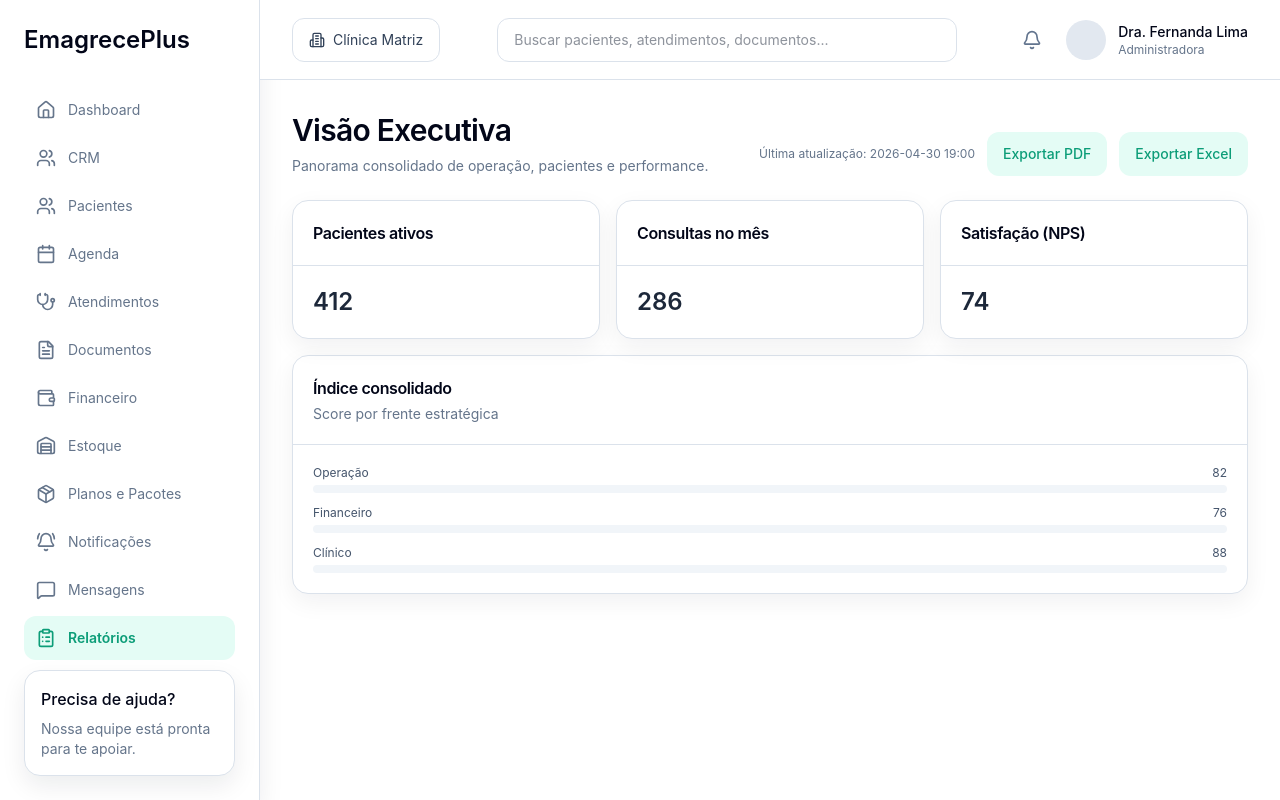
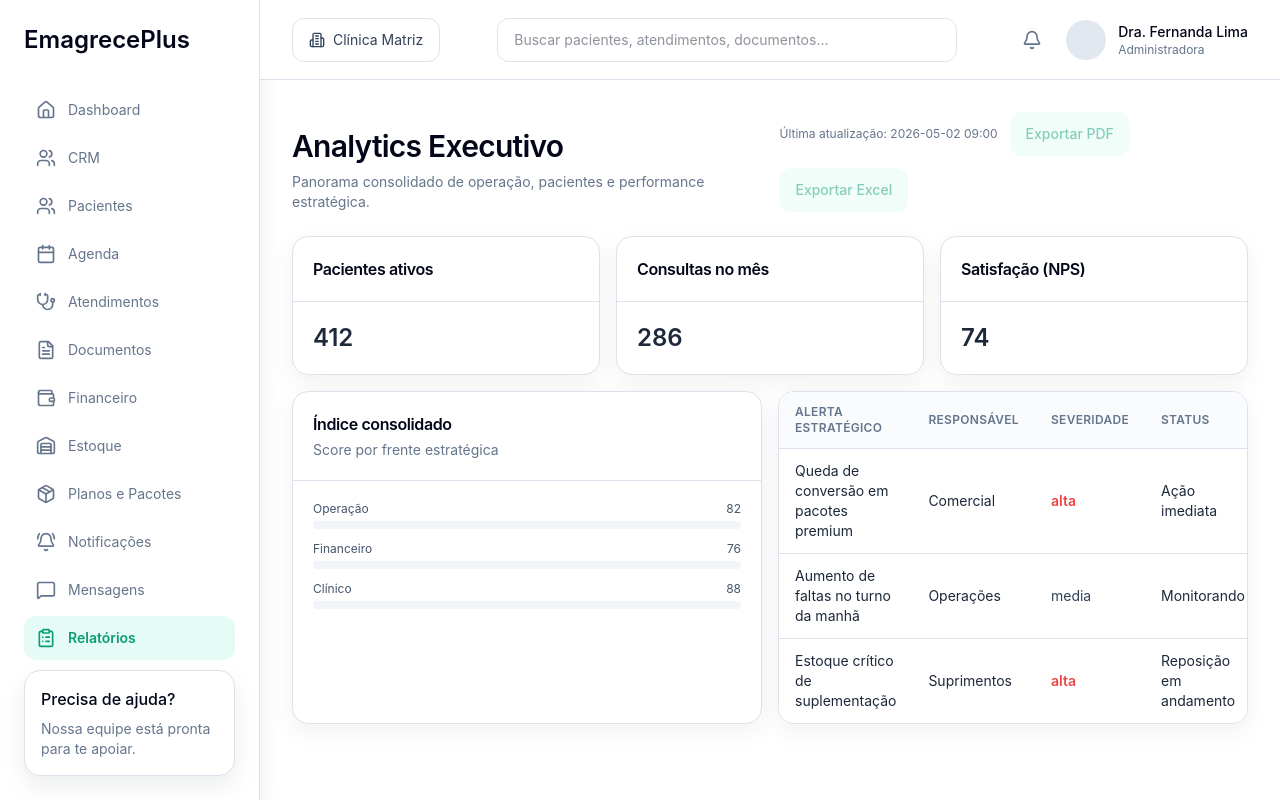
Before and after one commit to erickfroes/emagreceplus-ui-blueprint, a Next.js app: page /reports/executive in a window 1280 px wide. Built offline with nearby package versions, Linux system fonts and the light colour scheme.

Commit message:
Polish analytics and reports screens with complete mocked states

```diff
--- a/src/app/reports/executive/page.tsx
+++ b/src/app/reports/executive/page.tsx
@@ -3,19 +3,44 @@ import { ReportChartCard } from "@/components/reports/ReportChartCard";
 import { ReportStateSection } from "@/components/reports/ReportStateSection";
 import { ReportToolbar } from "@/components/reports/ReportToolbar";
 import { Card, CardContent, CardHeader, CardTitle } from "@/components/ui/Card";
+import { DataTable } from "@/components/ui/DataTable";
 import { PageHeader } from "@/components/ui/PageHeader";
 import { executiveReportMock } from "@/data/mock/reports";
 
 export default function ExecutiveReportPage() {
-  const { meta, cards, chart } = executiveReportMock;
+  const { meta, cards, chart, strategicAlerts } = executiveReportMock;
   return (
     <DashboardShell active="Relatórios">
       <PageHeader title={meta.title} description={meta.subtitle} actions={<ReportToolbar lastUpdated={meta.lastUpdated} />} />
-      <ReportStateSection state={meta.state} entity="visão executiva" />
+      <ReportStateSection state={meta.state} entity="analytics executivo" />
       {meta.state === "default" ? (
         <div className="space-y-4">
-          <div className="grid gap-4 md:grid-cols-3">{cards.map((card) => <Card key={card.label}><CardHeader><CardTitle>{card.label}</CardTitle></CardHeader><CardContent className="text-2xl font-semibold">{card.value}</CardContent></Card>)}</div>
-          <ReportChartCard title="Índice consolidado" subtitle="Score por frente estratégica" points={chart} />
+          <div className="grid gap-4 md:grid-cols-3">
+            {cards.map((card) => (
+              <Card key={card.label}>
+                <CardHeader><CardTitle>{card.label}</CardTitle></CardHeader>
+                <CardContent className="text-2xl font-semibold">{card.value}</CardContent>
+              </Card>
+            ))}
+          </div>
+          <div className="grid gap-4 lg:grid-cols-2">
+            <ReportChartCard title="Índice consolidado" subtitle="Score por frente estratégica" points={chart} />
+            <DataTable
+              columns={[
+                { key: "title", label: "Alerta estratégico" },
+                { key: "owner", label: "Responsável" },
+                {
+                  key: "severity",
+                  label: "Severidade",
+                  render: (row) => (
+                    <span className={row.severity === "alta" ? "font-semibold text-danger" : "text-slate-700"}>{row.severity}</span>
+                  ),
+                },
+                { key: "status", label: "Status" },
+              ]}
+              rows={strategicAlerts}
+            />
+          </div>
         </div>
       ) : null}
     </DashboardShell>
--- a/src/app/reports/finance/page.tsx
+++ b/src/app/reports/finance/page.tsx
@@ -3,11 +3,12 @@ import { ReportChartCard } from "@/components/reports/ReportChartCard";
 import { ReportStateSection } from "@/components/reports/ReportStateSection";
 import { ReportToolbar } from "@/components/reports/ReportToolbar";
 import { Card, CardContent, CardHeader, CardTitle } from "@/components/ui/Card";
+import { DataTable } from "@/components/ui/DataTable";
 import { PageHeader } from "@/components/ui/PageHeader";
 import { financeReportMock } from "@/data/mock/reports";
 
 export default function FinanceReportPage() {
-  const { meta, kpis, chart, hasFinancialPermission } = financeReportMock;
+  const { meta, kpis, chart, hasFinancialPermission, unitRows } = financeReportMock;
 
   return (
     <DashboardShell active="Relatórios">
@@ -16,6 +17,7 @@ export default function FinanceReportPage() {
 
       {meta.state === "default" ? (
         hasFinancialPermission ? (
+          <div className="space-y-4">
             <div className="grid gap-4 md:grid-cols-3">
               {kpis.map((kpi) => (
                 <Card key={kpi.label}>
@@ -23,7 +25,20 @@ export default function FinanceReportPage() {
                   <CardContent className="text-2xl font-semibold text-slate-950">{kpi.value}</CardContent>
                 </Card>
               ))}
+            </div>
+            <div className="grid gap-4 lg:grid-cols-2">
               <ReportChartCard title="Receita por mês" subtitle="Valores simulados para prototipação" points={chart} />
+              <DataTable
+                columns={[
+                  { key: "unit", label: "Unidade" },
+                  { key: "revenue", label: "Receita" },
+                  { key: "margin", label: "Margem" },
+                  { key: "delinquency", label: "Inadimplência" },
+                  { key: "variation", label: "Variação" },
+                ]}
+                rows={unitRows}
+              />
+            </div>
           </div>
         ) : (
           <Card>
--- a/src/app/reports/inventory/page.tsx
+++ b/src/app/reports/inventory/page.tsx
@@ -7,12 +7,24 @@ import { PageHeader } from "@/components/ui/PageHeader";
 import { inventoryReportMock } from "@/data/mock/reports";
 
 export default function InventoryReportPage() {
-  const { meta, chart, rows } = inventoryReportMock;
+  const { meta, chart, rows, consumptionKpis } = inventoryReportMock;
   return (
     <DashboardShell active="Relatórios">
       <PageHeader title={meta.title} description={meta.subtitle} actions={<ReportToolbar lastUpdated={meta.lastUpdated} />} />
       <ReportStateSection state={meta.state} entity="relatórios de estoque" />
       {meta.state === "default" ? (
+        <div className="space-y-4">
+          <div className="grid gap-4 md:grid-cols-3">
+            {consumptionKpis.map((kpi) => (
+              <Card key={kpi.id}>
+                <CardHeader><CardTitle>{kpi.label}</CardTitle></CardHeader>
+                <CardContent>
+                  <p className="text-2xl font-semibold text-slate-950">{kpi.value}</p>
+                  <p className="text-xs text-muted-foreground">{kpi.context}</p>
+                </CardContent>
+              </Card>
+            ))}
+          </div>
           <div className="grid gap-4 lg:grid-cols-2">
             <ReportChartCard title="Cobertura por categoria" subtitle="Percentual de estoque disponível" points={chart} />
             <Card>
@@ -22,6 +34,7 @@ export default function InventoryReportPage() {
               </CardContent>
             </Card>
           </div>
+        </div>
       ) : null}
     </DashboardShell>
   );
--- a/src/app/reports/packages/page.tsx
+++ b/src/app/reports/packages/page.tsx
@@ -3,11 +3,12 @@ import { ReportChartCard } from "@/components/reports/ReportChartCard";
 import { ReportStateSection } from "@/components/reports/ReportStateSection";
 import { ReportToolbar } from "@/components/reports/ReportToolbar";
 import { Card, CardContent, CardHeader, CardTitle } from "@/components/ui/Card";
+import { DataTable } from "@/components/ui/DataTable";
 import { PageHeader } from "@/components/ui/PageHeader";
 import { packagesReportMock } from "@/data/mock/reports";
 
 export default function PackagesReportPage() {
-  const { meta, chart, rows } = packagesReportMock;
+  const { meta, chart, rows, funnelRows } = packagesReportMock;
 
   return (
     <DashboardShell active="Relatórios">
@@ -15,11 +16,26 @@ export default function PackagesReportPage() {
       <ReportStateSection state={meta.state} entity="relatórios de planos e pacotes" />
       {meta.state === "default" ? (
         <div className="grid gap-4 lg:grid-cols-2">
-          <ReportChartCard title="Distribuição por produto" subtitle="Quantidade de assinaturas ativas" points={chart} />
-          <Card>
-            <CardHeader><CardTitle>Ranking de pacotes</CardTitle></CardHeader>
-            <CardContent className="space-y-3 text-sm">
-              {rows.map((row) => <div key={row.id} className="rounded-xl border border-border p-3"><p className="font-medium">{row.name}</p><p>{row.metric}</p><p className="text-muted-foreground">Variação: {row.variation}</p></div>)}
+          <ReportChartCard title="Funil de pacotes" subtitle="Leads, propostas e fechamento" points={chart} />
+          <DataTable
+            columns={[
+              { key: "stage", label: "Etapa" },
+              { key: "volume", label: "Volume" },
+              { key: "conversion", label: "Conversão" },
+              { key: "cycle", label: "Ciclo médio" },
+            ]}
+            rows={funnelRows}
+          />
+          <Card className="lg:col-span-2">
+            <CardHeader><CardTitle>Performance por pacote</CardTitle></CardHeader>
+            <CardContent className="grid gap-3 text-sm md:grid-cols-3">
+              {rows.map((row) => (
+                <div key={row.id} className="rounded-xl border border-border p-3">
+                  <p className="font-medium">{row.name}</p>
+                  <p>{row.metric}</p>
+                  <p className="text-muted-foreground">Variação: {row.variation}</p>
+                </div>
+              ))}
             </CardContent>
           </Card>
         </div>
--- a/src/components/reports/ReportToolbar.tsx
+++ b/src/components/reports/ReportToolbar.tsx
@@ -4,8 +4,12 @@ export function ReportToolbar({ lastUpdated }: { lastUpdated: string }) {
   return (
     <div className="flex flex-wrap items-center gap-3">
       <span className="text-xs text-muted-foreground">Última atualização: {lastUpdated}</span>
-      <Button variant="secondary">Exportar PDF</Button>
-      <Button variant="secondary">Exportar Excel</Button>
+      <Button variant="secondary" disabled>
+        Exportar PDF
+      </Button>
+      <Button variant="secondary" disabled>
+        Exportar Excel
+      </Button>
     </div>
   );
 }
--- a/src/data/mock/reports/index.ts
+++ b/src/data/mock/reports/index.ts
@@ -19,14 +19,46 @@ export interface TableRow {
   variation: string;
 }
 
+export interface StrategicAlert {
+  id: string;
+  title: string;
+  owner: string;
+  severity: "alta" | "media" | "baixa";
+  status: string;
+}
+
+export interface FinancialUnitRow {
+  id: string;
+  unit: string;
+  revenue: string;
+  margin: string;
+  delinquency: string;
+  variation: string;
+}
+
+export interface PackageFunnelRow {
+  id: string;
+  stage: string;
+  volume: string;
+  conversion: string;
+  cycle: string;
+}
+
+export interface InventoryConsumptionKpi {
+  id: string;
+  label: string;
+  value: string;
+  context: string;
+}
+
 export const financeReportMock = {
   meta: {
     title: "Relatórios Financeiros",
-    subtitle: "Acompanhe faturamento, inadimplência e margem operacional.",
-    lastUpdated: "2026-04-30 18:40",
+    subtitle: "Acompanhe faturamento, inadimplência e margem operacional por unidade.",
+    lastUpdated: "2026-05-02 08:40",
     state: "default",
   } as ReportMeta,
-  hasFinancialPermission: false,
+  hasFinancialPermission: true,
   kpis: [
     { label: "Receita mensal", value: "R$ 128.500" },
     { label: "Ticket médio", value: "R$ 1.240" },
@@ -38,31 +70,42 @@ export const financeReportMock = {
     { label: "Mar", value: 88 },
     { label: "Abr", value: 100 },
   ] as ChartDatum[],
+  unitRows: [
+    { id: "fin-unit-1", unit: "Unidade Centro", revenue: "R$ 58.400", margin: "29%", delinquency: "3,1%", variation: "+6,4%" },
+    { id: "fin-unit-2", unit: "Unidade Norte", revenue: "R$ 41.900", margin: "24%", delinquency: "4,7%", variation: "+3,8%" },
+    { id: "fin-unit-3", unit: "Unidade Sul", revenue: "R$ 28.200", margin: "22%", delinquency: "5,2%", variation: "-1,4%" },
+  ] as FinancialUnitRow[],
 };
 
 export const packagesReportMock = {
   meta: {
     title: "Relatórios de Planos e Pacotes",
-    subtitle: "Desempenho comercial por tipo de plano e recorrência.",
-    lastUpdated: "2026-04-30 18:20",
+    subtitle: "Desempenho comercial por funil, conversão e recorrência.",
+    lastUpdated: "2026-05-02 08:15",
     state: "default",
   } as ReportMeta,
   chart: [
-    { label: "Starter", value: 32 },
-    { label: "Premium", value: 54 },
-    { label: "Intensivo", value: 21 },
+    { label: "Leads", value: 210 },
+    { label: "Propostas", value: 148 },
+    { label: "Vendas", value: 67 },
   ] as ChartDatum[],
   rows: [
     { id: "pkg-1", name: "Plano Premium 6 meses", metric: "48 ativos", variation: "+12%" },
     { id: "pkg-2", name: "Pacote Intensivo 90 dias", metric: "19 ativos", variation: "+4%" },
+    { id: "pkg-3", name: "Plano Essencial 3 meses", metric: "33 ativos", variation: "+8%" },
   ] as TableRow[],
+  funnelRows: [
+    { id: "funnel-1", stage: "Contato qualificado", volume: "210", conversion: "100%", cycle: "—" },
+    { id: "funnel-2", stage: "Proposta enviada", volume: "148", conversion: "70%", cycle: "2,1 dias" },
+    { id: "funnel-3", stage: "Fechamento", volume: "67", conversion: "45%", cycle: "4,8 dias" },
+  ] as PackageFunnelRow[],
 };
 
 export const inventoryReportMock = {
   meta: {
     title: "Relatórios de Estoque",
-    subtitle: "Itens críticos, giro e cobertura estimada por categoria.",
-    lastUpdated: "2026-04-30 17:55",
+    subtitle: "Itens críticos, giro e consumo médio por categoria e unidade.",
+    lastUpdated: "2026-05-02 07:55",
     state: "default",
   } as ReportMeta,
   chart: [
@@ -73,14 +116,20 @@ export const inventoryReportMock = {
   rows: [
     { id: "inv-1", name: "Ômega 3", metric: "12 unidades", variation: "-18%" },
     { id: "inv-2", name: "Vitamina D", metric: "8 unidades", variation: "-25%" },
+    { id: "inv-3", name: "Whey sachê", metric: "16 unidades", variation: "-11%" },
   ] as TableRow[],
+  consumptionKpis: [
+    { id: "cons-1", label: "Consumo médio diário", value: "34 un/dia", context: "últimos 30 dias" },
+    { id: "cons-2", label: "Cobertura projetada", value: "22 dias", context: "mix atual" },
+    { id: "cons-3", label: "Rupturas evitáveis", value: "5 itens", context: "reposição sugerida" },
+  ] as InventoryConsumptionKpi[],
 };
 
 export const executiveReportMock = {
   meta: {
-    title: "Visão Executiva",
-    subtitle: "Panorama consolidado de operação, pacientes e performance.",
-    lastUpdated: "2026-04-30 19:00",
+    title: "Analytics Executivo",
+    subtitle: "Panorama consolidado de operação, pacientes e performance estratégica.",
+    lastUpdated: "2026-05-02 09:00",
     state: "default",
   } as ReportMeta,
   cards: [
@@ -93,6 +142,11 @@ export const executiveReportMock = {
     { label: "Financeiro", value: 76 },
     { label: "Clínico", value: 88 },
   ] as ChartDatum[],
+  strategicAlerts: [
+    { id: "alert-1", title: "Queda de conversão em pacotes premium", owner: "Comercial", severity: "alta", status: "Ação imediata" },
+    { id: "alert-2", title: "Aumento de faltas no turno da manhã", owner: "Operações", severity: "media", status: "Monitorando" },
+    { id: "alert-3", title: "Estoque crítico de suplementação", owner: "Suprimentos", severity: "alta", status: "Reposição em andamento" },
+  ] as StrategicAlert[],
 };
 
 export const patientReportMock = {
```
Also changed, not shown: 1 other file (tests, documents, lock files or other folders). Lines whose indentation alone changed are shown as unchanged.
